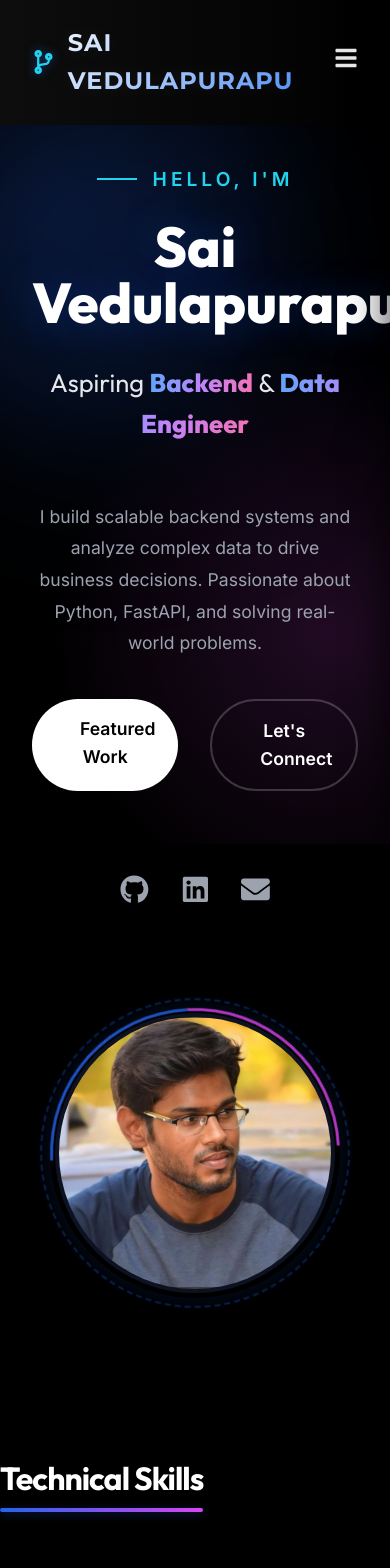
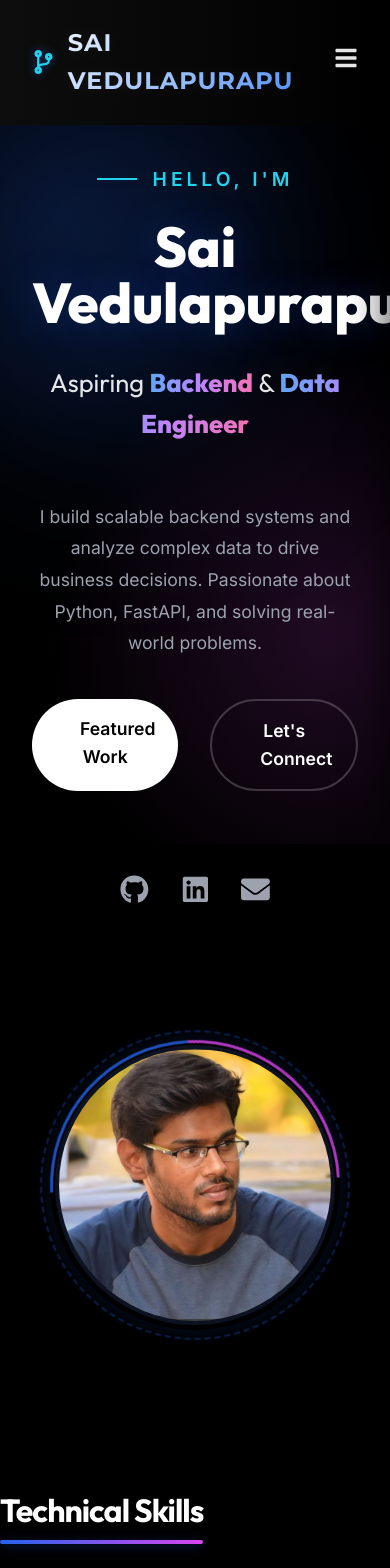
Before and after one commit to saivedulapurapu/MyPortfolio, a React (Vite) app: page / in a window 390 px wide. Shown: the top 1568 px of the page. Built offline with nearby package versions, Linux system fonts and the light colour scheme.

Commit message:
Force fix mobile layout overlap

```diff
--- a/src/styles/Hero.css
+++ b/src/styles/Hero.css
@@ -296,9 +296,9 @@
     .hero-image-container {
         flex: auto;
         width: 100%;
-        /* Reset Lift for Mobile to prevent overlap */
-        top: 0;
-        margin-top: 3rem;
+        /* Force Reset Lift for Mobile with !important */
+        top: 0 !important;
+        margin-top: 5rem !important;
     }
 
     .hero-img-wrapper {
```
